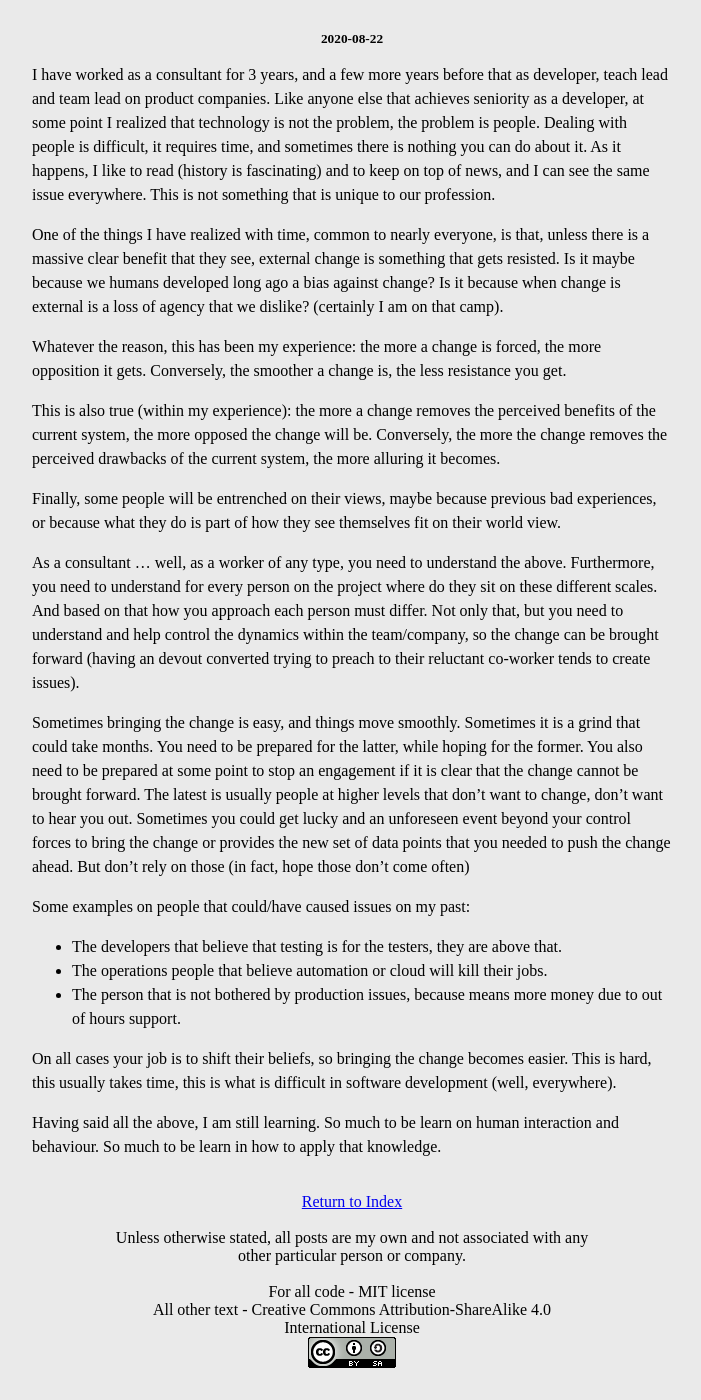
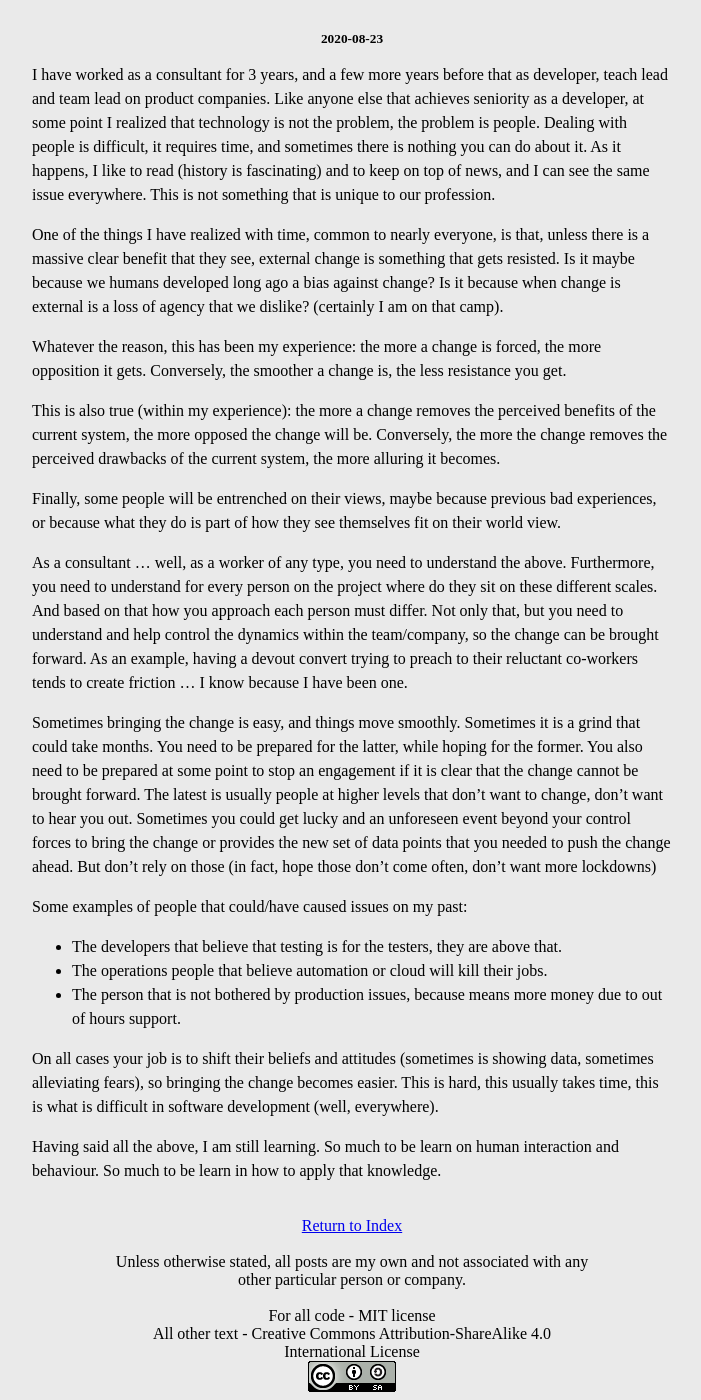
Before and after one commit to MiyamotoAkira/website, a Jekyll site: the page built from _posts/2020-08-23-change.md, in a window 1280 px wide and 1400 px high, scrolled down 268 px. Shown: the whole window, without its empty margins (288-989 px from the left). Built offline with Jekyll 4.4.1, drawn with Linux system fonts in a browser that asks for light colours; before the commit the page ends 1644 px from its top, so only the background shows below that.

Commit message:
Improving post and changing date

```diff
--- a/_posts/2020-08-23-change.md
+++ b/_posts/2020-08-23-change.md
@@ -1,6 +1,6 @@
 ---
 title: Change
-date: 2020-08-22 04:00
+date: 2020-08-23 20:00
 excerpt: Why change is difficult
 tags:
 - Processes
@@ -17,15 +17,15 @@ This is also true (within my experience): the more a change removes the perceive
 
 Finally, some people will be entrenched on their views, maybe because previous bad experiences, or because what they do is part of how they see themselves fit on their world view.
 
-As a consultant ... well, as a worker of any type, you need to understand the above. Furthermore, you need to understand for every person on the project where do they sit on these different scales. And based on that how you approach each person must differ. Not only that, but you need to understand and help control the dynamics within the team/company, so the change can be brought forward (having an devout converted trying to preach to their reluctant co-worker tends to create issues).
+As a consultant ... well, as a worker of any type, you need to understand the above. Furthermore, you need to understand for every person on the project where do they sit on these different scales. And based on that how you approach each person must differ. Not only that, but you need to understand and help control the dynamics within the team/company, so the change can be brought forward. As an example, having a devout convert trying to preach to their reluctant co-workers tends to create friction ... I know because I have been one.
 
-Sometimes bringing the change is easy, and things move smoothly. Sometimes it is a grind that could take months. You need to be prepared for the latter, while hoping for the former. You also need to be prepared at some point to stop an engagement if it is clear that the change cannot be brought forward. The latest is usually people at higher levels that don't want to change, don't want to hear you out. Sometimes you could get lucky and an unforeseen event beyond your control forces to bring the change or provides the new set of data points that you needed to push the change ahead. But don't rely on those (in fact, hope those don't come often)
+Sometimes bringing the change is easy, and things move smoothly. Sometimes it is a grind that could take months. You need to be prepared for the latter, while hoping for the former. You also need to be prepared at some point to stop an engagement if it is clear that the change cannot be brought forward. The latest is usually people at higher levels that don't want to change, don't want to hear you out. Sometimes you could get lucky and an unforeseen event beyond your control forces to bring the change or provides the new set of data points that you needed to push the change ahead. But don't rely on those (in fact, hope those don't come often, don't want more lockdowns)
 
-Some examples on people that could/have caused issues on my past:
+Some examples of people that could/have caused issues on my past:
 - The developers that believe that testing is for the testers, they are above that.
 - The operations people that believe automation or cloud will kill their jobs.
 - The person that is not bothered by production issues, because means more money due to out of hours support.
 
-On all cases your job is to shift their beliefs, so bringing the change becomes easier. This is hard, this usually takes time, this is what is difficult in software development (well, everywhere).
+On all cases your job is to shift their beliefs and attitudes (sometimes is showing data, sometimes alleviating fears), so bringing the change becomes easier. This is hard, this usually takes time, this is what is difficult in software development (well, everywhere).
 
 Having said all the above, I am still learning. So much to be learn on human interaction and behaviour. So much to be learn in how to apply that knowledge.
```
